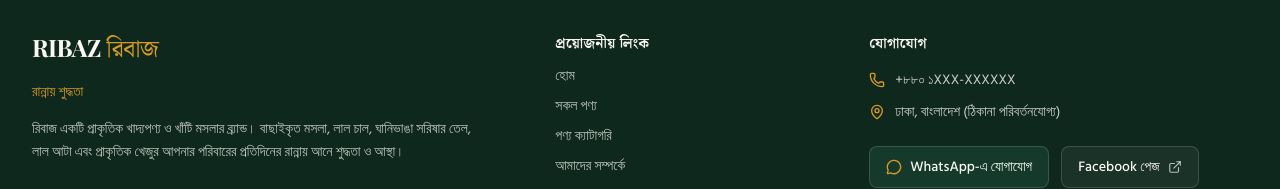
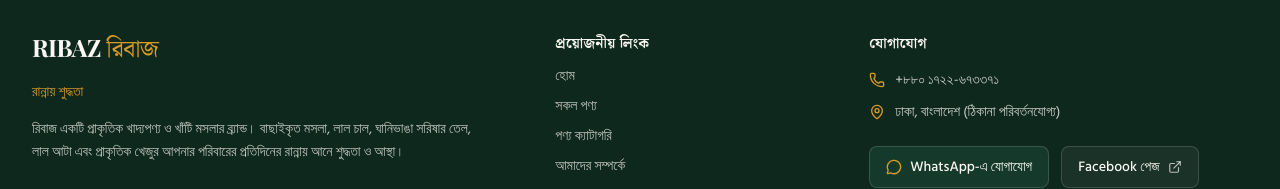
Before and after one commit to elias33721-gif/ribaz-online-shop, a React (Vite) app: page / in a window 1280 px wide. Shown: the part 7673-7862 px from the top of the page. Built offline with nearby package versions, Linux system fonts and the light colour scheme; a web font is replaced by a local one.

Commit message:
Update RIBAZ contact number

```diff
--- a/src/data/brandConfig.ts
+++ b/src/data/brandConfig.ts
@@ -10,8 +10,8 @@ export const BRAND_CONFIG: BrandConfig = {
     'মসলা থেকে প্রাকৃতিক খাদ্যপণ্য—আপনার প্রতিদিনের খাবারের জন্য গুণগত মান ও আস্থার প্রতিশ্রুতি নিয়ে রিবাজ।',
   heroImage: '/src/assets/images/hero_ribaz_table_1794986264230.jpg',
   storyImage: '/src/assets/images/story_spice_craft_1794986266589.jpg',
-  phoneDisplay: '+৮৮০ ১XXX-XXXXXX',
-  whatsappNumber: '8801700000000',
+  phoneDisplay: '+৮৮০ ১৭২২-৬৭৩৩৭১',
+  whatsappNumber: '8801722673371',
   email: 'hello@ribazfoods.com',
   address: 'ঢাকা, বাংলাদেশ (ঠিকানা পরিবর্তনযোগ্য)',
   facebookUrl: 'https://facebook.com',
```
